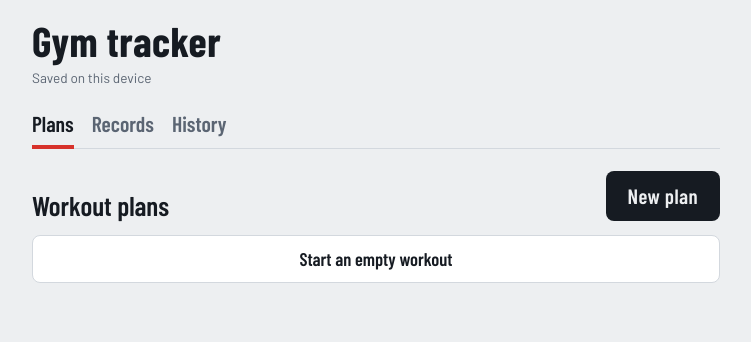
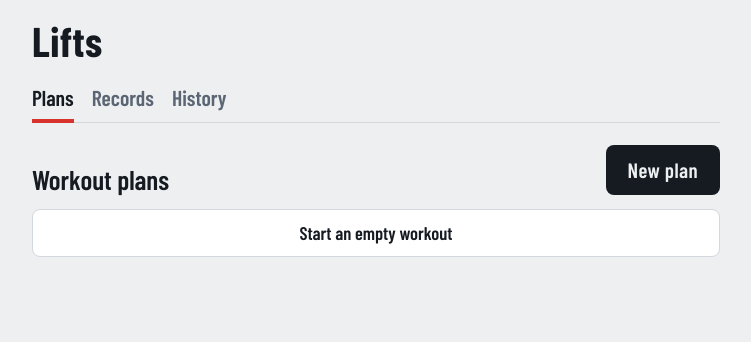
Before and after one commit to alexcmrn/Lifts, a plain HTML site: page index.html in a window 1280 px wide. Shown: the whole page, without its empty margins (264-1015 px from the left). Drawn offline with nearby package versions, Linux system fonts and the light colour scheme.

Commit message:
renamed to lifts

```diff
--- a/index.html
+++ b/index.html
@@ -3,7 +3,7 @@
 <head>
 <meta charset="utf-8">
 <meta name="viewport" content="width=device-width, initial-scale=1, viewport-fit=cover">
-<title>Gym tracker</title>
+<title>Lifts</title>
 <link rel="preconnect" href="https://fonts.googleapis.com">
 <link rel="preconnect" href="https://fonts.gstatic.com" crossorigin>
 <link rel="stylesheet" href="https://fonts.googleapis.com/css2?family=Barlow:wght@400;500;600&family=Barlow+Condensed:wght@500;600;700&display=swap">
@@ -226,8 +226,8 @@ nav.tabs button[hidden] { display: none; }
 <div class="wrap">
   <header>
     <div>
-      <h1>Gym tracker</h1>
-      <p class="status" id="status">Saved on this device</p>
+      <h1>Lifts</h1>
+
     </div>
 
   </header>
@@ -326,7 +326,7 @@ nav.tabs button[hidden] { display: none; }
     try { localStorage.setItem(LS_KEY, JSON.stringify(state)); } catch (e) { /* ignore */ }
   }
   function setStatus(synced) {
-    $('status').textContent = synced ? 'Saved to your account' : 'Saved on this device only';
+    /* save status text removed */
   }
   function persist() {
     saveLocal();
```
